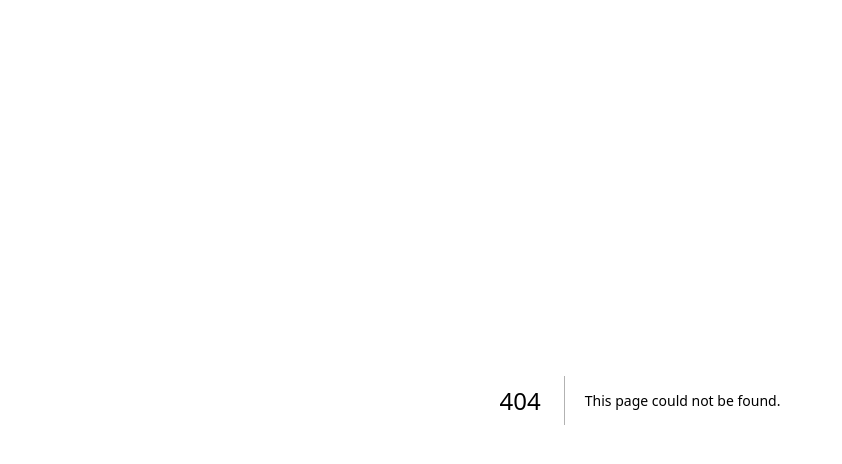
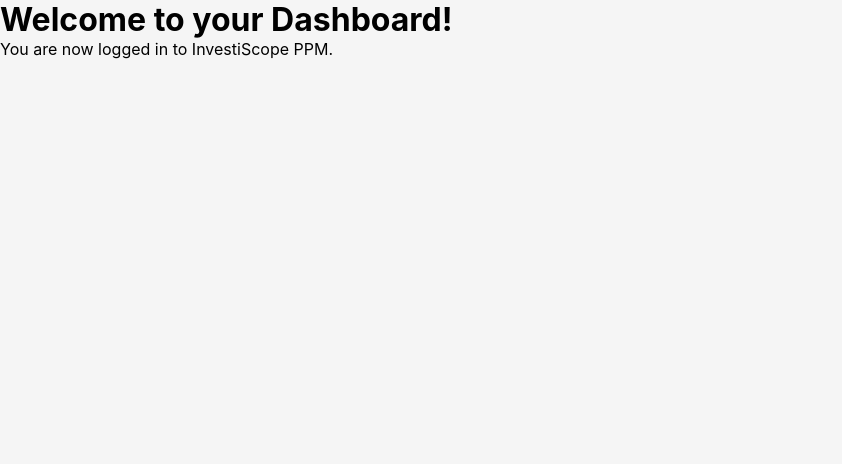
Before and after one commit to Geppix140269/investiscope-ppm, a Next.js app: page /dashboard in a window 1280 px wide. Before the commit this address had no page. Shown: the top 464 px of the page, without its empty margins (0-842 px from the left). Built offline with nearby package versions, Linux system fonts and the light colour scheme.

Commit message:
Create page.tsx

```diff
--- /dev/null
+++ b/app/dashboard/page.tsx
@@ -0,0 +1,8 @@
+export default function DashboardPage() {
+  return (
+    <div className="min-h-screen bg-gray-50 p-8">
+      <h1 className="text-3xl font-bold text-gray-900">Welcome to your Dashboard!</h1>
+      <p className="mt-4 text-gray-600">You are now logged in to InvestiScope PPM.</p>
+    </div>
+  )
+}
```
